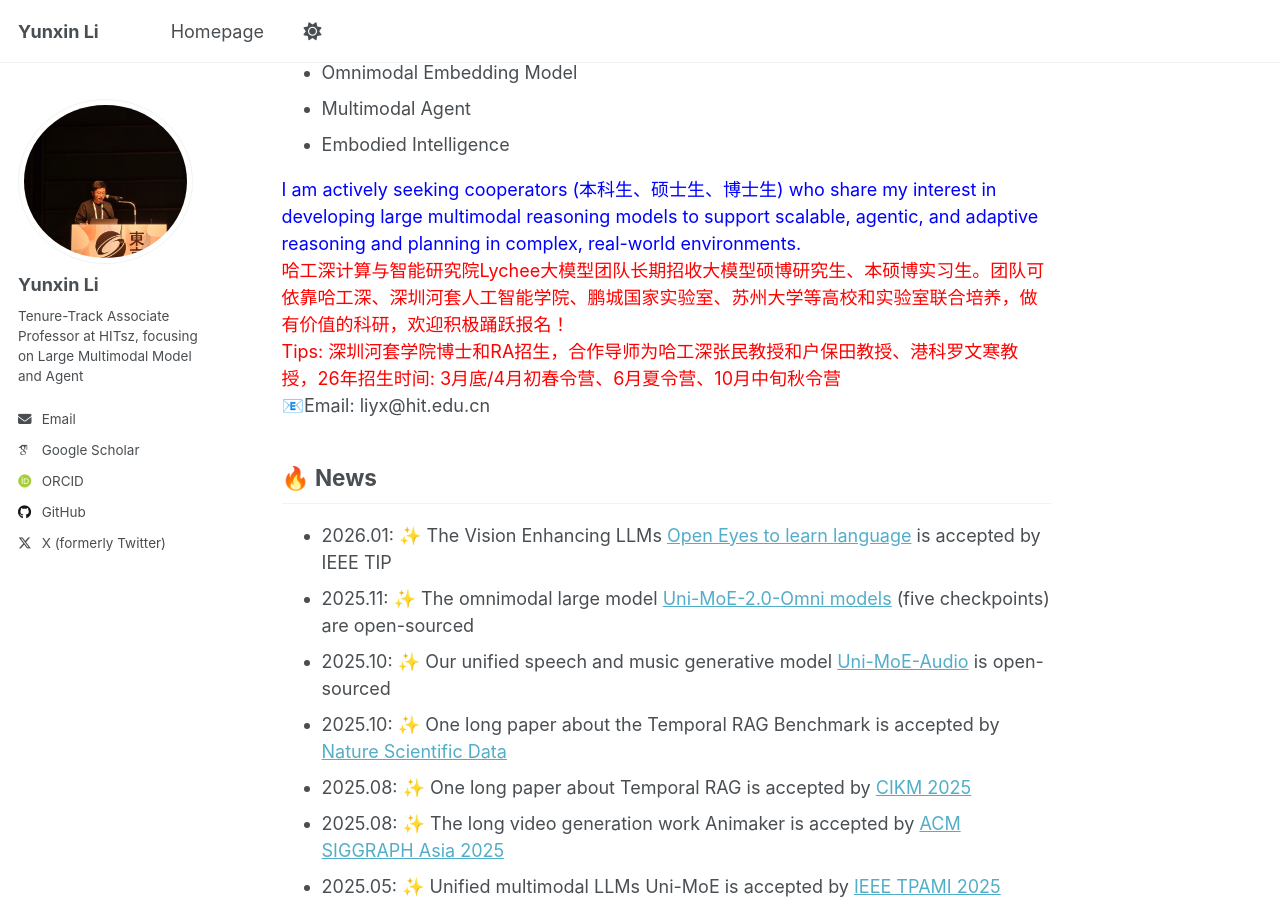
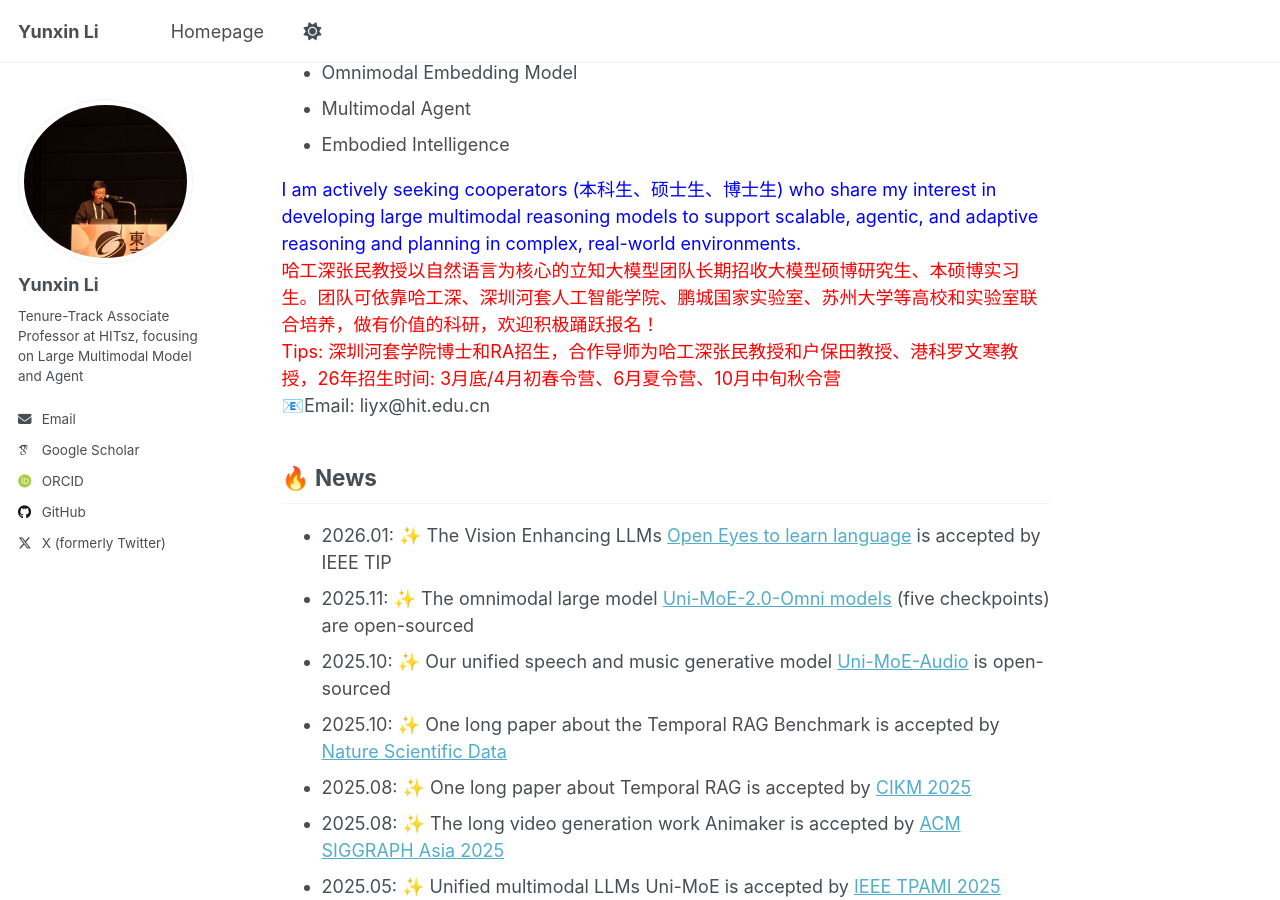
Before and after one commit to YunxinLi/yunxinli.github.io, a Jekyll site: the page built from _pages/about.md, in a window 1280 px wide and 900 px high, scrolled down 511 px. Built offline with Jekyll 4.4.1, drawn with Linux system fonts in a browser that asks for light colours; some web fonts are replaced; a script that is not in the unit is left out.

Commit message:
Update about.md

```diff
--- a/_pages/about.md
+++ b/_pages/about.md
@@ -21,7 +21,7 @@
 <p style="color: blue; margin: 0;">I am actively seeking cooperators (本科生、硕士生、博士生) who share my interest in developing large multimodal reasoning models to support scalable, agentic, and adaptive reasoning and planning in complex, real-world environments. </p>
 
 <p style="color: red; margin: 0;">
-哈工深计算与智能研究院Lychee大模型团队长期招收大模型硕博研究生、本硕博实习生。团队可依靠哈工深、深圳河套人工智能学院、鹏城国家实验室、苏州大学等高校和实验室联合培养，做有价值的科研，欢迎积极踊跃报名！<br>
+哈工深张民教授以自然语言为核心的立知大模型团队长期招收大模型硕博研究生、本硕博实习生。团队可依靠哈工深、深圳河套人工智能学院、鹏城国家实验室、苏州大学等高校和实验室联合培养，做有价值的科研，欢迎积极踊跃报名！<br>
 Tips: 深圳河套学院博士和RA招生，合作导师为哈工深张民教授和户保田教授、港科罗文寒教授，26年招生时间: 3月底/4月初春令营、6月夏令营、10月中旬秋令营
 </p>
 
```
